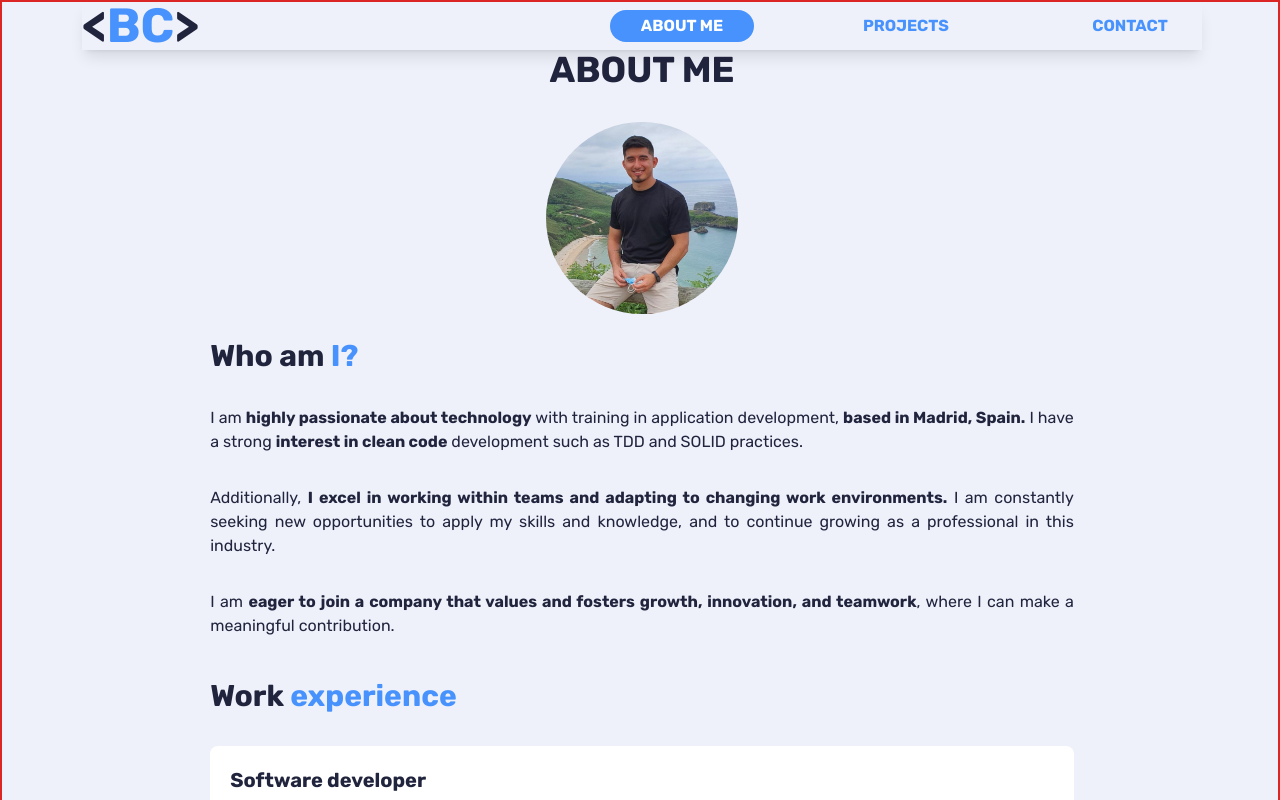
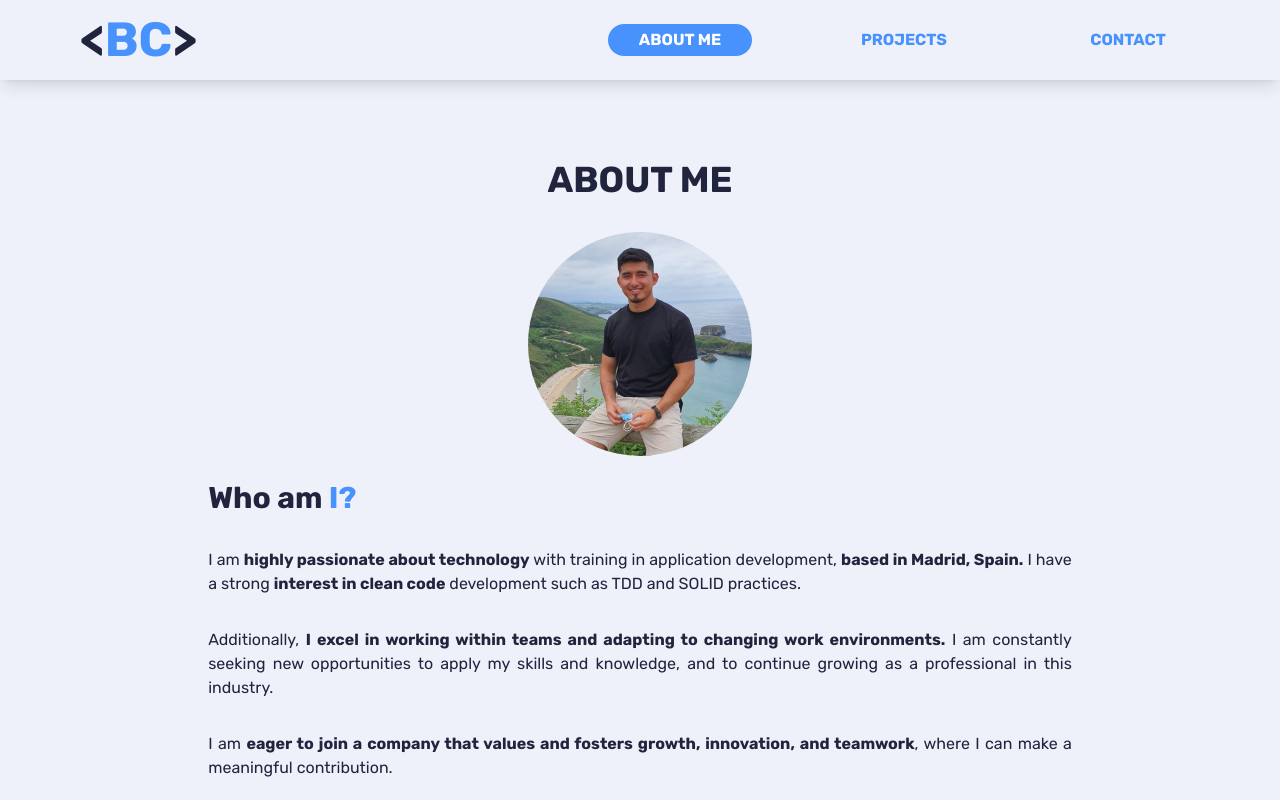
Before and after one commit to BrianC9/portfolio, a Next.js app: page /aboutme in a window 1280 px wide. Shown: the top 800 px of the page. Built offline with nearby package versions, Linux system fonts and the light colour scheme.

Commit message:
fix: main layout collapsing with components

```diff
--- a/components/Header.jsx
+++ b/components/Header.jsx
@@ -19,8 +19,8 @@ function Header() {
     setIsOpen(!isOpen);
   };
   return (
-    <header className="w-full sticky top-0 z-50 bg-neutral shadow-lg ">
-      <div className="flex justify-between items-center h-full  ">
+    <header className="w-full sticky top-0 z-50 bg-neutral shadow-lg h-20 px-5 sm:px-10 md:px-15 lg:px-20 xl:px-30 mb-10 md:mb-20">
+      <div className="flex justify-between items-center  h-full  ">
         <Logo />
         <nav>
           <ul className="hidden md:flex">
@@ -70,10 +70,10 @@ function Header() {
           }
           id="mobile-menu"
         >
-          <div className="bg-neutral   h-screen w-full px-5 sm:px-10 md:px-15">
+          <div className="bg-neutral   h-screen  p-5 sm:px-10 md:px-15">
             <div
               id="header-mobile"
-              className="flex items-center content-center justify-between h-20 sm:h-24"
+              className="flex items-center content-center justify-between "
             >
               <Logo />
             </div>
--- a/components/MainLayout.jsx
+++ b/components/MainLayout.jsx
@@ -9,9 +9,7 @@ const rubik = Rubik({
 });
 function MainLayout({ children, page }) {
   return (
-    <div
-      className={`${rubik.className} h-screen w-screen px-5 sm:px-10 md:px-15 lg:px-20 xl:px-30`}
-    >
+    <div className={`${rubik.className} `}>
       <Head>
         <title>{`BC - ${page}`}</title>
         <meta
--- a/pages/aboutme.jsx
+++ b/pages/aboutme.jsx
@@ -23,7 +23,7 @@ function Aboutme() {
   const StyleIcon = "h-20 w-fit";
   return (
     <MainLayout page={"About me"}>
-      <main className="max-w[85ch] px-5 sm:px-10 md:px-15 lg:px-20 xl:px-30">
+      <main className="px-5 sm:px-10 md:px-15 lg:px-20 xl:px-30">
         <section
           id="heading"
           className="grid gap-8 grid-cols-1 place-content-center place-items-center w-2/4 mx-auto"
--- a/styles/globals.css
+++ b/styles/globals.css
@@ -1,7 +1,7 @@
 @tailwind base;
 @layer base {
   body {
-    @apply border-2 border-red-600 bg-neutral text-primary dark:bg-primary dark:text-neutral font-sans;
+    @apply bg-neutral text-primary dark:bg-primary dark:text-neutral font-sans;
   }
   h1,
   h2,
```
